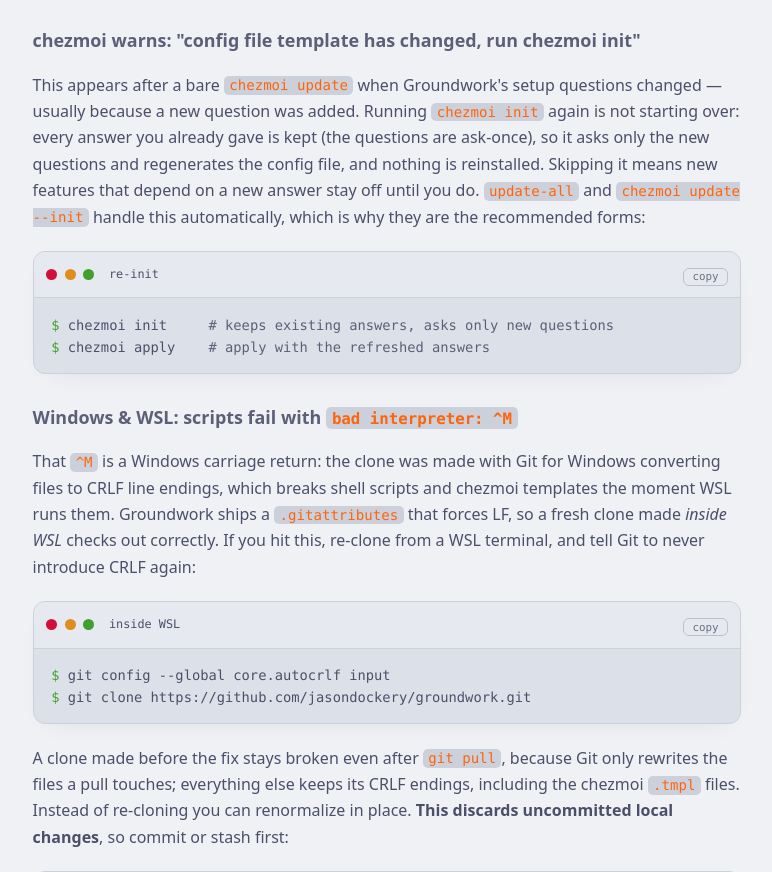
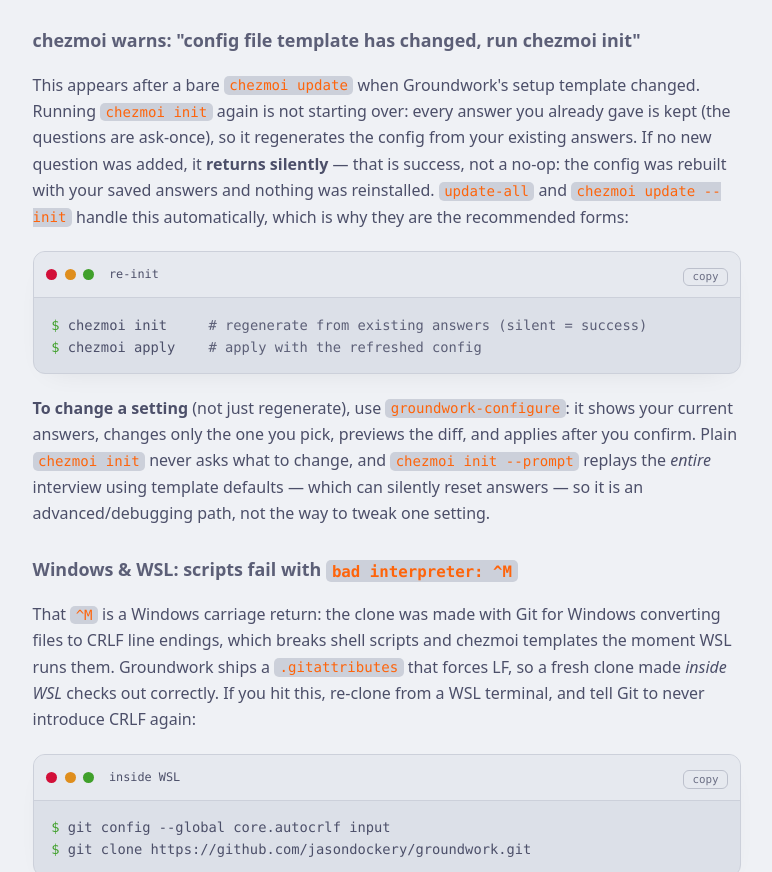
Before and after one commit to jasondockery/groundwork, a plain HTML site: page docs/troubleshooting.html in a window 1280 px wide. Shown: the part 4897-5769 px from the top of the page, without its empty margins (385-1157 px from the left). Drawn offline with Linux system fonts and the light colour scheme.

Commit message:
feat: groundwork-configure settings editor
A selective editor for Groundwork setup answers, so changing a setting is safe
and obvious instead of "chezmoi init" (regenerate only) or "chezmoi init
--prompt" (full re-interview that can reset answers). Menu of current values;
change only what you pick with re-prompt-on-invalid and an explicit clear for
optional strings; a structured receipt; the dotfile diff previewed (abort on
preview failure); config promoted atomically under a lock with compare-before-
swap, mode 0600, and a timestamped backup, then applied with the exact config
path and honest apply-failure reporting.

Values are read/written with a JSON encoder (chezmoi data + a regenerated [data]
block), never sed on TOML, so hostile values escape correctly and the template
re-derives environment_role/release_posture. Arg contract (--help; reject
unknown/positional), non-TTY guard, single cleanup trap. Docs: setup +
troubleshooting distinguish regenerate vs reconfigure; command catalog entry.

```diff
--- a/docs/troubleshooting.html
+++ b/docs/troubleshooting.html
@@ -223,12 +223,13 @@
       </table>
 
       <h3>chezmoi warns: "config file template has changed, run chezmoi init"</h3>
-      <p>This appears after a bare <code>chezmoi update</code> when Groundwork&apos;s setup questions changed — usually because a new question was added. Running <code>chezmoi init</code> again is not starting over: every answer you already gave is kept (the questions are ask-once), so it asks only the new questions and regenerates the config file, and nothing is reinstalled. Skipping it means new features that depend on a new answer stay off until you do. <code>update-all</code> and <code>chezmoi update --init</code> handle this automatically, which is why they are the recommended forms:</p>
+      <p>This appears after a bare <code>chezmoi update</code> when Groundwork&apos;s setup template changed. Running <code>chezmoi init</code> again is not starting over: every answer you already gave is kept (the questions are ask-once), so it regenerates the config from your existing answers. If no new question was added, it <strong>returns silently</strong> — that is success, not a no-op: the config was rebuilt with your saved answers and nothing was reinstalled. <code>update-all</code> and <code>chezmoi update --init</code> handle this automatically, which is why they are the recommended forms:</p>
       <div class="terminal">
         <div class="bar"><span class="dot r"></span><span class="dot y"></span><span class="dot g"></span><span class="title">re-init</span></div>
-        <pre><code><span class="prompt">$ </span>chezmoi init     <span class="comment"># keeps existing answers, asks only new questions</span>
-<span class="prompt">$ </span>chezmoi apply    <span class="comment"># apply with the refreshed answers</span></code></pre>
+        <pre><code><span class="prompt">$ </span>chezmoi init     <span class="comment"># regenerate from existing answers (silent = success)</span>
+<span class="prompt">$ </span>chezmoi apply    <span class="comment"># apply with the refreshed config</span></code></pre>
       </div>
+      <p><strong>To change a setting</strong> (not just regenerate), use <code>groundwork-configure</code>: it shows your current answers, changes only the one you pick, previews the diff, and applies after you confirm. Plain <code>chezmoi init</code> never asks what to change, and <code>chezmoi init --prompt</code> replays the <em>entire</em> interview using template defaults — which can silently reset answers — so it is an advanced/debugging path, not the way to tweak one setting.</p>
 
       <h3>Windows &amp; WSL: scripts fail with <code>bad interpreter: ^M</code></h3>
       <p>That <code>^M</code> is a Windows carriage return: the clone was made with Git for Windows converting files to CRLF line endings, which breaks shell scripts and chezmoi templates the moment WSL runs them. Groundwork ships a <code>.gitattributes</code> that forces LF, so a fresh clone made <em>inside WSL</em> checks out correctly. If you hit this, re-clone from a WSL terminal, and tell Git to never introduce CRLF again:</p>
--- a/home/dot_local/share/groundwork/commands.tsv
+++ b/home/dot_local/share/groundwork/commands.tsv
@@ -2,6 +2,7 @@
 daily	groundwork-help [query]	command	Show this command catalog. Add a word to filter, like groundwork-help git or groundwork-help update.
 daily	groundwork-help --pick [query]	command	Fuzzy-pick a command from the catalog with fzf; prints it and copies it to the clipboard when possible.
 daily	update-all	command	Pull and apply Groundwork, resume in the freshly applied runner, then visibly update Homebrew, mise-managed runtimes, and latest-track AI tools.
+daily	groundwork-configure	command	Review your Groundwork setup answers and change any of them safely: shows current values, changes only what you pick, previews the diff, applies after you confirm. This is how to change a setting — "chezmoi init" only regenerates, and "chezmoi init --prompt" replays the whole interview.
 tmux	Ctrl+a then Shift+Y	key	Copy the last completed command and its output into a tmux buffer (and the clipboard when supported); a platform + directory line is prepended so pasted output tells an agent where it ran. Review for secrets before pasting into an AI tool.
 tmux	Ctrl+a then Ctrl+y	key	Copy the current pane's working directory to the clipboard (native OSC 52 via a helper that reads the path from tmux and never runs it through a shell).
 tmux	Ctrl+a then z	key	Zoom the active pane to fill the screen; press again to restore. The status line shows Z while zoomed — this is what happened if a pane suddenly took over the screen.
```
Also changed, not shown: docs/commands.html (+1 -0 lines), docs/setup.html (+1 -1 lines), 2 other files.
